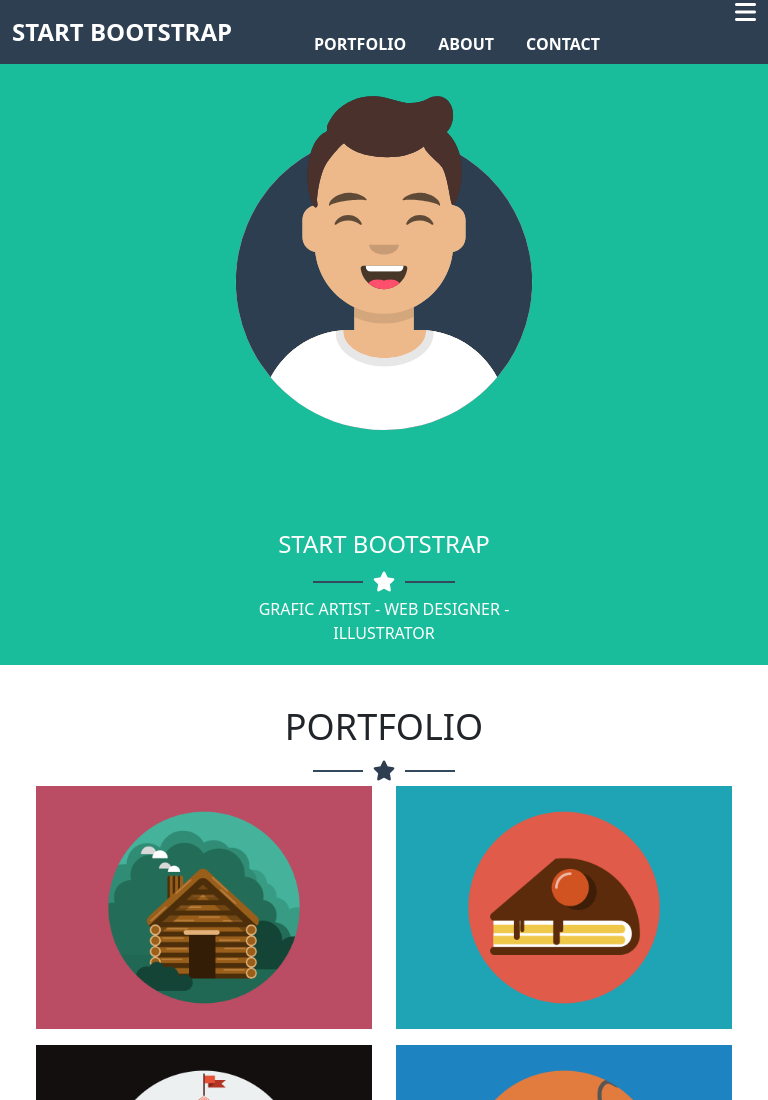
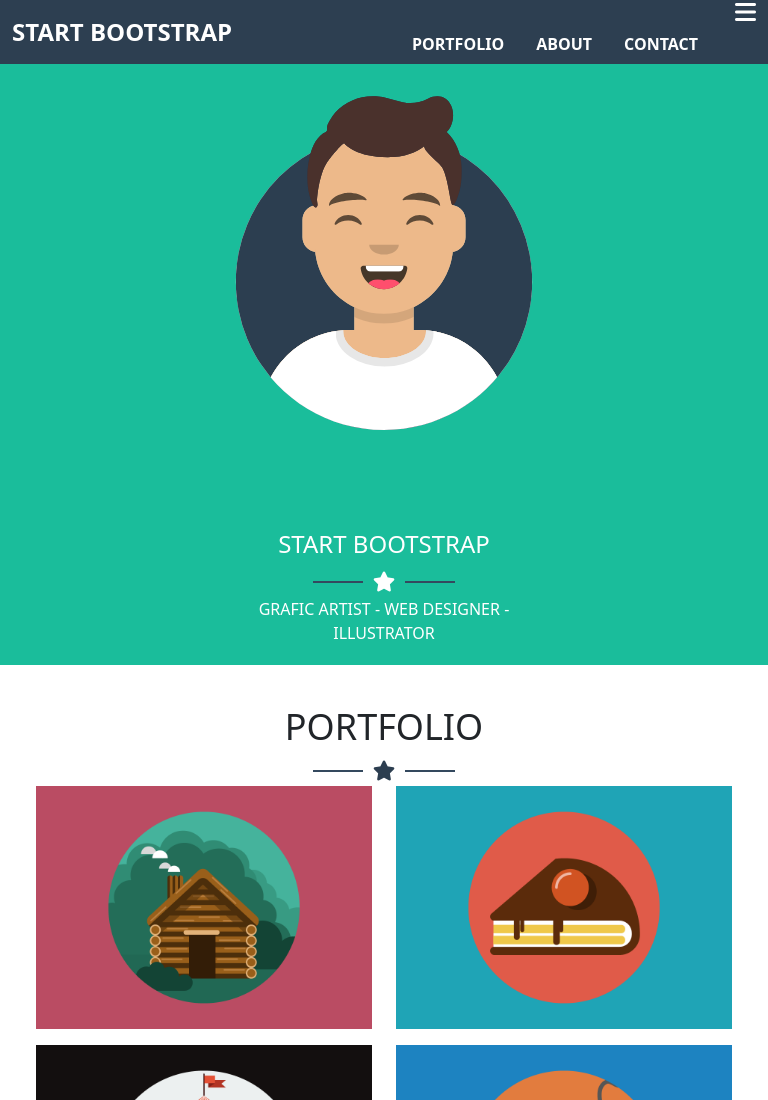
Before and after one commit to leamusa/html-css-bootstrap-freelancer, a plain HTML site: page index.html in a window 768 px wide. Shown: the top 1100 px of the page. Drawn offline with nearby package versions, Linux system fonts and the light colour scheme.

Commit message:
last adj of header

```diff
--- a/assets/css/style.css
+++ b/assets/css/style.css
@@ -227,7 +227,7 @@ footer {
 }
 
 /* Media query (Desktop) */
-@media only screen and (min-width: 766px) and (max-width: 1200px) {
+@media only screen and (min-width: 766px) and (max-width: 100px) {
   .nav_items_text_title {
     justify-content: flex-start;
   }
@@ -239,7 +239,13 @@ footer {
     align-items: flex-end;
   }
   .col-md-7 {
-    flex: 220px;
-    width: 720px;
+    flex: 293px;
+    width: 600px;
   }
 }
+@media (min-width: 768px) {
+  .col-md-7 {
+    flex: 15px;
+    width: 625px;
+  }
+}
```
